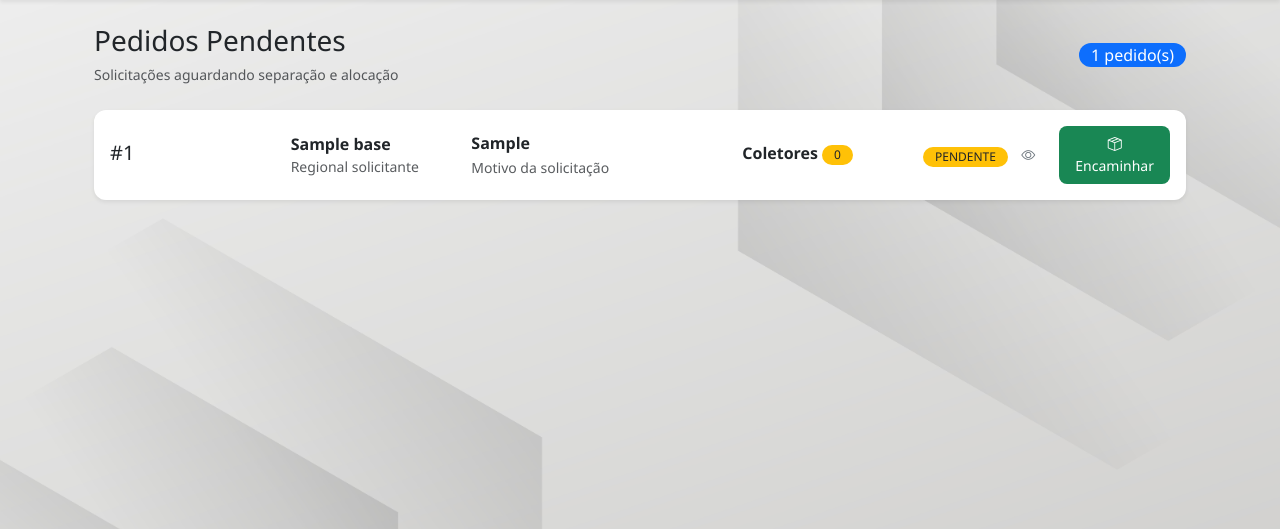
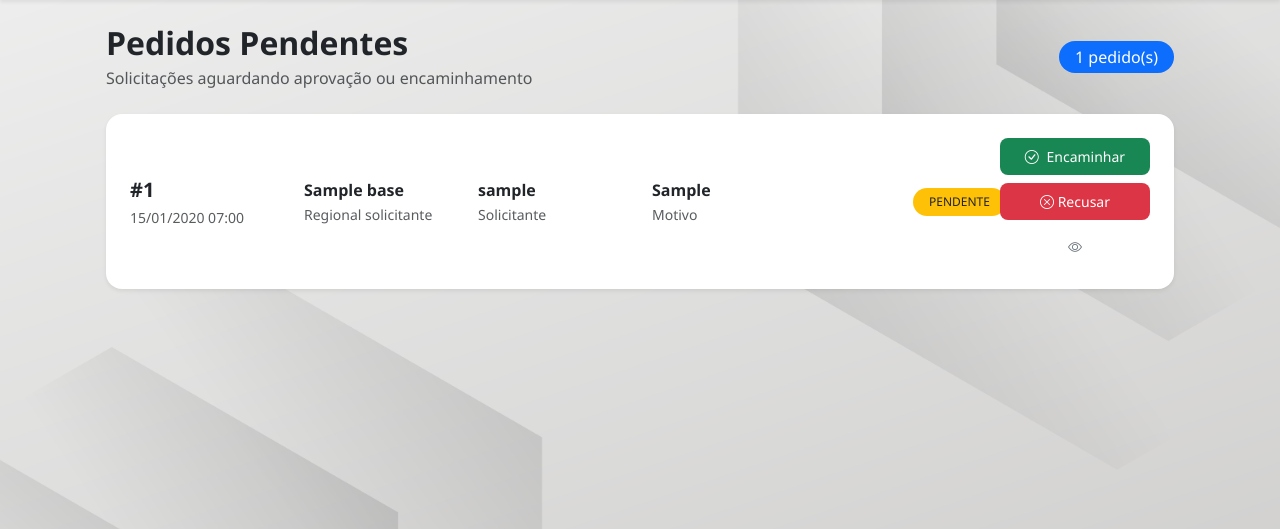
Before and after one commit to gregNasc/gerenciadorEstoque, a Django app: page /solicitacoes/ in a window 1280 px wide. Shown: the part 56-585 px from the top of the page. Run offline with Django 5.2, Linux system fonts and the light colour scheme; a user stored in the database is signed in; tables that the repository leaves empty hold one stand-in row (values such as "Sample post"); parts of the project's set-up code (start-up, migrations or seed data) failed here and were passed over.

Commit message:
Atualização de Caixa de Leitura 1.4

```diff
--- a/estoque/models.py
+++ b/estoque/models.py
@@ -243,6 +243,9 @@ class Solicitacao(models.Model):
     regional_origem = models.ForeignKey(Base, null=True, blank=True, on_delete=models.SET_NULL, related_name='origens')
     criado_em = models.DateTimeField(auto_now_add=True)
     data_aprovacao = models.DateTimeField(null=True, blank=True)
+    motivo_recusa = models.TextField(blank=True, null=True)
+    recusado_por = models.ForeignKey(User, null=True, blank=True, on_delete=models.SET_NULL, related_name='recusas_solicitacao')
+    data_recusa = models.DateTimeField(null=True, blank=True)
 
 class SolicitacaoItem(models.Model):
     class Meta:
--- a/estoque/templates/estoque/solicitacoes/caixa.html
+++ b/estoque/templates/estoque/solicitacoes/caixa.html
@@ -3,21 +3,24 @@
 
 {% block content %}
 
-<div class="container mt-4">
+<div class="container-fluid px-4 mt-4">
 
-    <div class="d-flex justify-content-between align-items-center mb-4">
+    <!-- HEADER -->
+    <div class="d-flex flex-column flex-lg-row justify-content-between align-items-lg-center gap-3 mb-4">
 
         <div>
-            <h3 class="mb-1">
+
+            <h2 class="fw-bold mb-1">
                 {% trans "Pedidos Pendentes" %}
-            </h3>
+            </h2>
 
-            <small class="text-muted">
-                {% trans "Solicitações aguardando separação e alocação" %}
-            </small>
+            <p class="text-muted mb-0">
+                {% trans "Solicitações aguardando aprovação ou encaminhamento" %}
+            </p>
+
         </div>
 
-        <span class="badge bg-primary fs-6">
+        <span class="badge bg-primary fs-6 px-3 py-2 rounded-pill">
             {{ solicitacoes|length }} pedido(s)
         </span>
 
@@ -25,101 +28,111 @@
 
     {% for solicitacao in solicitacoes %}
 
-    <div class="card shadow-sm mb-3 border-0">
+    <div class="card border-0 shadow-sm mb-4 rounded-4">
 
-        <div class="card-body">
+        <div class="card-body p-4">
 
-            <div class="row align-items-center">
+            <!-- TOPO -->
+            <div class="row g-4 align-items-center">
 
                 <!-- ID -->
-                <div class="col-md-2">
+                <div class="col-lg-2">
 
-                    <h5 class="mb-1">
+                    <div class="fw-bold fs-5">
                         #{{ solicitacao.id }}
-                    </h5>
+                    </div>
 
                     <small class="text-muted">
-                        {{ solicitacao.data_criacao|date:"d/m/Y H:i" }}
+                        {{ solicitacao.criado_em|date:"d/m/Y H:i" }}
                     </small>
 
                 </div>
 
                 <!-- REGIONAL -->
-                <div class="col-md-2">
+                <div class="col-lg-2">
 
-                    <strong>
+                    <div class="fw-semibold">
                         {{ solicitacao.regional_solicitante.nome }}
-                    </strong>
+                    </div>
 
-                    <div class="small text-muted">
-                        Regional solicitante
+                    <small class="text-muted">
+                        {% trans "Regional solicitante" %}
+                    </small>
+
+                </div>
+
+                <!-- SOLICITANTE -->
+                <div class="col-lg-2">
+
+                    <div class="fw-semibold">
+                        {{ solicitacao.criado_por.username }}
                     </div>
+
+                    <small class="text-muted">
+                        {% trans "Solicitante" %}
+                    </small>
 
                 </div>
 
                 <!-- MOTIVO -->
-                <div class="col-md-3">
+                <div class="col-lg-3">
 
-                    <div class="fw-semibold">
-                        {{ solicitacao.motivo|truncatechars:60 }}
+                    <div class="fw-semibold text-break">
+                        {{ solicitacao.motivo|truncatechars:80 }}
                     </div>
 
                     <small class="text-muted">
-                        Motivo da solicitação
+                        {% trans "Motivo" %}
                     </small>
 
                 </div>
 
-                <!-- ITENS -->
-                <div class="col-md-2">
+                <!-- STATUS -->
+                <div class="col-lg-1">
 
-                    {% for item in solicitacao.itens.all %}
-
-                        <div class="mb-1">
-
-                            <span class="fw-semibold">
-                                {{ item.categoria }}
-                            </span>
-
-                            <span class="badge bg-warning text-dark">
-                                {{ item.pendente }}
-                            </span>
-
-                        </div>
-
-                    {% endfor %}
-
-                </div>
-
-                <!-- STATUS -->
-                <div class="col-md-1">
-
-                    <span class="badge bg-warning text-dark">
+                    <span class="badge bg-warning text-dark px-3 py-2 rounded-pill">
                         {{ solicitacao.status }}
                     </span>
 
                 </div>
 
                 <!-- AÇÕES -->
-                <div class="col-md-2 text-end d-flex gap-2 justify-content-end">
+                <div class="col-lg-2">
 
-                    <!-- BOTÃO DETALHES -->
-                    <button class="btn btn-outline-secondary"
-                            type="button"
-                            data-bs-toggle="collapse"
-                            data-bs-target="#detalhes{{ solicitacao.id }}">
+                    <div class="d-flex flex-column gap-2 align-items-stretch">
 
-                        <i class="bi bi-eye"></i>
 
-                    </button>
+                        <!-- APROVAR -->
+                        <a href="{% url 'estoque:painel_alocacao' solicitacao.id %}"
+                           class="btn btn-success btn-sm">
 
-                    <a href="{% url 'estoque:painel_alocacao' solicitacao.id %}"
-                       class="btn btn-success">
+                            <i class="bi bi-check-circle me-1"></i>
+                            {% trans "Encaminhar" %}
 
-                        <i class="bi bi-box-seam"></i>
-                        {% trans "Encaminhar" %}
+                        </a>
 
-                    </a>
+                        <!-- RECUSAR -->
+                        <button class="btn btn-danger btn-sm"
+                                type="button"
+                                data-bs-toggle="collapse"
+                                data-bs-target="#recusar{{ solicitacao.id }}">
+
+                            <i class="bi bi-x-circle"></i>
+                            {% trans "Recusar" %}
+
+                        </button>
+
+                        <!-- DETALHES -->
+                        <button class="btn btn-outline-secondary btn-sm"
+                                type="button"
+                                data-bs-toggle="collapse"
+                                data-bs-target="#detalhes{{ solicitacao.id }}">
+
+                            <i class="bi bi-eye"></i>
+
+                        </button>
+
+                    </div>
 
                 </div>
 
@@ -131,98 +144,170 @@
 
                 <hr>
 
-                <div class="row">
+                <div class="row g-4">
 
-                    <div class="col-md-6">
+                    <!-- MOTIVO -->
+                    <div class="col-lg-5">
 
-                        <h6 class="fw-bold">
-                            Motivo
-                        </h6>
+                        <div class="card bg-light border-0 rounded-4 h-100">
 
-                        <p class="mb-3">
-                            {{ solicitacao.motivo|default:"Não informado." }}
-                        </p>
+                            <div class="card-body">
+
+                                <h6 class="fw-bold mb-3">
+                                    {% trans "Motivo da solicitação" %}
+                                </h6>
+
+                                <div class="text-muted">
+
+                                    {{ solicitacao.motivo|linebreaks }}
+
+                                </div>
+
+                            </div>
+
+                        </div>
 
                     </div>
 
-                    <div class="col-md-6">
+                    <!-- INFO -->
+                    <div class="col-lg-3">
 
-                        <h6 class="fw-bold">
-                            Informações adicionais
-                        </h6>
+                        <div class="card bg-light border-0 rounded-4 h-100">
 
-                        <ul class="list-group list-group-flush">
+                            <div class="card-body">
 
-                            <li class="list-group-item">
-                                <strong>Solicitante:</strong>
-                                {{ solicitacao.regional_solicitante.nome }}
-                            </li>
+                                <h6 class="fw-bold mb-3">
+                                    {% trans "Informações" %}
+                                </h6>
 
-                            <li class="list-group-item">
-                                <strong>Status:</strong>
-                                {{ solicitacao.status }}
-                            </li>
+                                <div class="small d-flex flex-column gap-2">
 
-                            <li class="list-group-item">
-                                <strong>Data:</strong>
-                                {{ solicitacao.criado_em|date:"d/m/Y H:i" }}
-                            </li>
+                                    <div>
+                                        <strong>ID:</strong>
+                                        #{{ solicitacao.id }}
+                                    </div>
 
-                        </ul>
+                                    <div>
+                                        <strong>{% trans "Status" %}:</strong>
+                                        {{ solicitacao.status }}
+                                    </div>
+
+                                    <div>
+                                        <strong>{% trans "Data" %}:</strong>
+                                        {{ solicitacao.criado_em|date:"d/m/Y H:i" }}
+                                    </div>
+
+                                </div>
+
+                            </div>
+
+                        </div>
+
+                    </div>
+
+                    <!-- ITENS -->
+                    <div class="col-lg-4">
+
+                        <div class="card bg-light border-0 rounded-4 h-100">
+
+                            <div class="card-body">
+
+                                <h6 class="fw-bold mb-3">
+                                    {% trans "Itens solicitados" %}
+                                </h6>
+
+                                <div class="d-flex flex-column gap-2">
+
+                                    {% for item in solicitacao.itens.all %}
+
+                                    <div class="border rounded-3 p-2 bg-white">
+
+                                        <div class="fw-semibold">
+                                            {{ item.categoria }}
+                                        </div>
+
+                                        <small class="text-muted">
+
+                                            {% trans "Quantidade" %}:
+                                            {{ item.quantidade }}
+
+                                            •
+
+                                            {% trans "Pendente" %}:
+                                            {{ item.pendente }}
+
+                                        </small>
+
+                                    </div>
+
+                                    {% endfor %}
+
+                                </div>
+
+                            </div>
+
+                        </div>
 
                     </div>
 
                 </div>
 
-                <div class="mt-3">
+            </div>
 
-                    <h6 class="fw-bold mb-3">
-                        Itens solicitados
-                    </h6>
+            <!-- RECUSAR -->
+            <div class="collapse mt-4"
+                 id="recusar{{ solicitacao.id }}">
 
-                    <div class="table-responsive">
+                <hr>
 
-                        <table class="table table-sm table-bordered align-middle">
+                <form method="post"
+                      action="{% url 'estoque:recusar_solicitacao' solicitacao.id %}">
 
-                            <thead class="table-light">
+                    {% csrf_token %}
 
-                                <tr>
-                                    <th>Categoria</th>
-                                    <th>Quantidade</th>
-                                    <th>Pendente</th>
-                                </tr>
+                    <div class="card border-danger rounded-4">
 
-                            </thead>
+                        <div class="card-body">
 
-                            <tbody>
+                            <h6 class="fw-bold text-danger mb-3">
 
-                                {% for item in solicitacao.itens.all %}
+                                <i class="bi bi-exclamation-triangle me-2"></i>
+                                {% trans "Recusar solicitação" %}
 
-                                <tr>
+                            </h6>
 
-                                    <td>
-                                        {{ item.categoria }}
-                                    </td>
+                            <div class="mb-3">
 
-                                    <td>
-                                        {{ item.quantidade }}
-                                    </td>
+                                <label class="form-label fw-semibold">
 
-                                    <td>
-                                        {{ item.pendente }}
-                                    </td>
+                                    {% trans "Motivo da recusa" %}
 
-                                </tr>
+                                </label>
 
-                                {% endfor %}
+                                <textarea name="motivo_recusa"
+                                          class="form-control"
+                                          rows="4"
+                                          required></textarea>
 
-                            </tbody>
+                            </div>
 
-                        </table>
+                            <div class="text-end">
+
+                                <button type="submit"
+                                        class="btn btn-danger">
+
+                                    <i class="bi bi-x-circle me-1"></i>
+                                    {% trans "Confirmar Recusa" %}
+
+                                </button>
+
+                            </div>
+
+                        </div>
 
                     </div>
 
-                </div>
+                </form>
 
             </div>
 
@@ -232,9 +317,11 @@
 
     {% empty %}
 
-    <div class="alert alert-warning">
+    <div class="alert alert-warning shadow-sm border-0 rounded-4">
 
-        {% trans "Nenhum pedido pendente." %}
+        <i class="bi bi-info-circle me-2"></i>
+
+        {% trans "Nenhuma solicitação pendente." %}
 
     </div>
 
--- a/estoque/urls.py
+++ b/estoque/urls.py
@@ -57,7 +57,8 @@ urlpatterns = [
     path('transferencias/recebimentos/', views.caixa_transferencias, name='caixa_transferencias'),
     path('transferencias/', views.lista_transferencias, name='lista_transferencias'),
     path('transferencias/<int:id>/selecionados/', views.transferencia_selecionados, name='transferencia_selecionados'),
-
+    path('solicitacoes/<int:solicitacao_id>/recusar/', views.recusar_solicitacao, name='recusar_solicitacao'),
+    path('minhas-solicitacoes/', views.minhas_solicitacoes, name='minhas_solicitacoes'),
 
 
     # ---------------- SOLICITAÇÕES ----------------
--- a/estoque/views.py
+++ b/estoque/views.py
@@ -8,7 +8,7 @@ from django.db import transaction
 from .forms import EquipamentoForm
 from django.http import HttpResponse
 from .models import (Produto, Equipamento, Transferencia, Sick, Historico, Base, Perfil, Empresa, Solicitacao, SolicitacaoItem, AlocacaoSolicitacaoItem, TransferenciaItem, StatusEquipamento) #Regional
-from .models import (Comunicado, ComunicadoArquivo, ComunicadoLeitura, ComunicadoOculto, MensagemDestino, MensagemArquivo, Empresa, Notificacao, Emprestimo, ItemEmprestimo, GrupoRegional)
+from .models import (Comunicado, ComunicadoArquivo, ComunicadoLeitura, ComunicadoOculto, Mensagem, MensagemDestino, MensagemArquivo, Empresa, Notificacao, Emprestimo, ItemEmprestimo, GrupoRegional)
 from .utils import filtrar_por_empresa, qs_equipamentos, qs_historico, qs_bases
 from django.db.models import Count, Q, F
 from django.utils.dateparse import parse_date
@@ -25,6 +25,7 @@ from .utils import EstoqueService
 from .security import secure_queryset
 #from estoque.services.transferencia_services import gerar_transferencias_da_solicitacao
 import json
+from django.urls import reverse
 import re
 from uuid import uuid4
 from collections import defaultdict
@@ -1845,7 +1846,6 @@ def ocultar_comunicado(request, comunicado_id):
 
     return redirect('estoque:caixa_comunicados')
 
-
 @login_required
 def caixa_alertas(request):
 
@@ -2409,6 +2409,32 @@ def painel_alocacao(request, solicitacao_id):
 
                 solicitacao.save(
                     update_fields=['status']
+                )
+
+                # COMUNICADO PARA O SOLICITANTE
+                comunicado = Comunicado.objects.create(
+
+                    titulo=(
+                        f'Solicitação #{solicitacao.id} aprovada'
+                    ),
+
+                    mensagem=(
+
+                        f'Sua solicitação foi aprovada.\n\n'
+
+                        f'As transferências dos equipamentos '
+                        f'já foram iniciadas.'
+                    ),
+
+                    tipo='OPERACIONAL',
+
+                    criado_por=request.user,
+
+                    ativo=True
+                )
+
+                comunicado.usuarios.add(
+                    solicitacao.criado_por
                 )
 
                 messages.success(
@@ -3024,6 +3050,106 @@ def transferencia_detalhe(request, id):
     })
 
 @login_required
+@role_required('admin')
+@require_POST
+def recusar_solicitacao(request, solicitacao_id):
+
+    solicitacao = get_object_or_404(
+        Solicitacao,
+        id=solicitacao_id,
+        status='PENDENTE'
+    )
+
+    motivo = request.POST.get('motivo_recusa')
+
+    if not motivo:
+
+        messages.error(
+            request,
+            'Informe o motivo da recusa.'
+        )
+
+        return redirect(
+            'estoque:caixa_solicitacoes'
+        )
+
+    solicitacao.status = 'REJEITADO'
+
+    solicitacao.recusado_por = request.user
+
+    solicitacao.data_recusa = timezone.now()
+
+    solicitacao.motivo_recusa = motivo
+
+    solicitacao.save()
+
+    # NOTIFICAÇÃO
+    Notificacao.objects.create(
+
+        usuario=solicitacao.criado_por,
+
+        solicitacao=solicitacao,
+
+        tipo='SOLICITACAO',
+
+        evento='REJEITADA',
+
+        mensagem=(
+            f'Solicitação #{solicitacao.id} recusada.'
+        )
+    )
+
+    # MENSAGEM DETALHADA
+    comunicado = Comunicado.objects.create(
+
+        titulo=f'Solicitação #{solicitacao.id} recusada',
+
+        mensagem=(
+
+            f'Sua solicitação foi recusada.\n\n'
+
+            f'Motivo da recusa:\n'
+            f'{motivo}'
+        ),
+
+        tipo='URGENTE',
+
+        criado_por=request.user,
+
+        ativo=True
+    )
+
+    comunicado.usuarios.add(
+        solicitacao.criado_por
+    )
+
+    messages.success(
+        request,
+        'Solicitação recusada com sucesso.'
+    )
+
+    return redirect(
+        'estoque:caixa_solicitacoes'
+    )
+
+@login_required
+def minhas_solicitacoes(request):
+
+    solicitacoes = (
+        Solicitacao.objects
+        .filter(criado_por=request.user)
+        .order_by('-criado_em')
+    )
+
+    return render(
+        request,
+        'estoque/solicitacoes/minhas.html',
+        {
+            'solicitacoes': solicitacoes
+        }
+    )
+
+@login_required
 @require_POST
 def solicitar_transferencia_lote(request):
     data = json.loads(request.body)
```
Also changed, not shown: estoque/migrations/0021_solicitacao_data_recusa_solicitacao_motivo_recusa_and_more.py (added).
